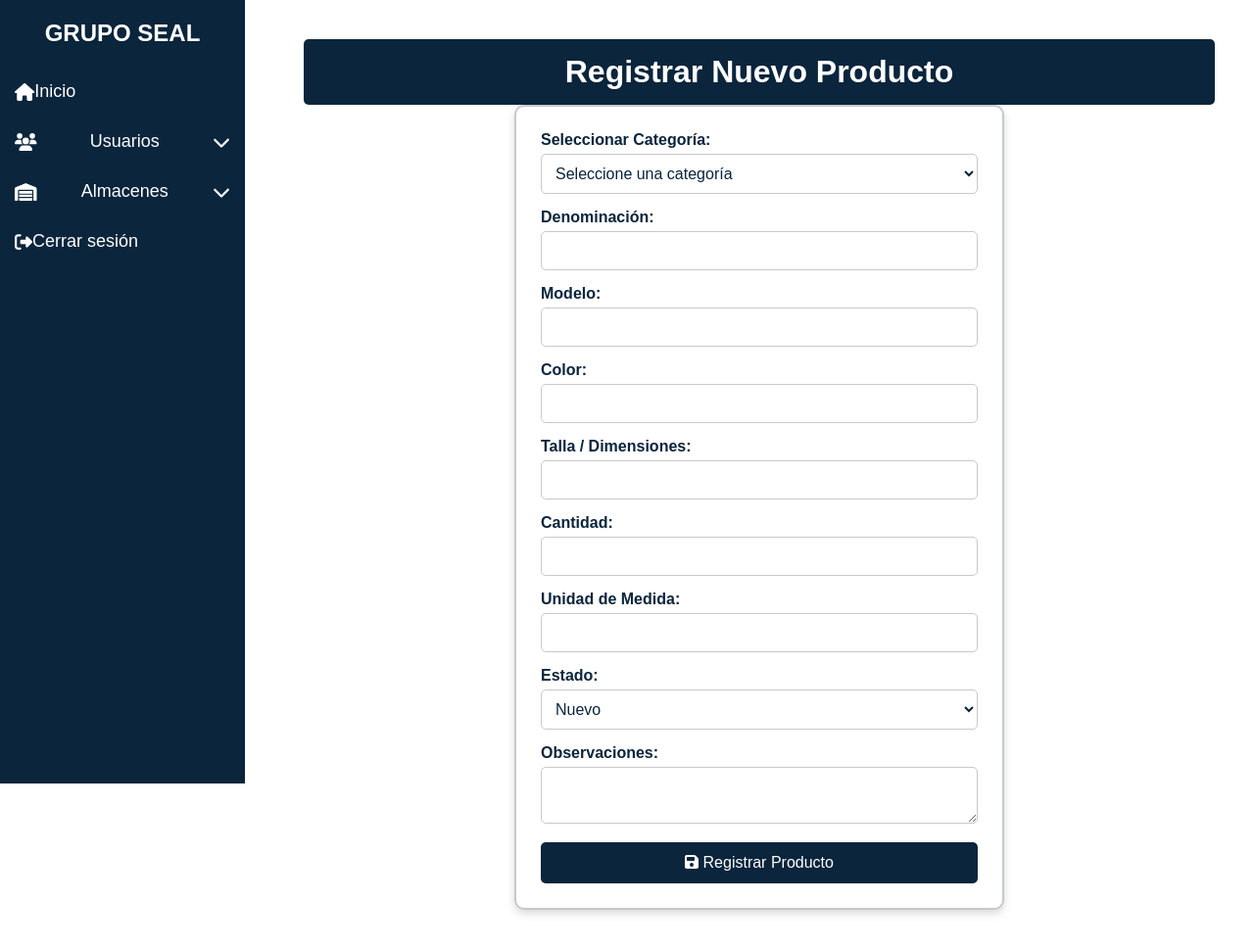
After one commit to BrSilvinha/comseproa_inventory, a PHP site: the page made by almacenes/registrar_producto.php in a window 1280 px wide. The commit adds this page. Shown: the whole page at 98% size. Run offline with PHP 8.4, Linux system fonts and the light colour scheme; a user stored in the database is signed in; tables that the repository leaves empty or names only in its code hold one stand-in row (values such as "Sample post").

Commit message:
Actualizar rutas de cierre de sesión y agregar página para registrar productos con su respectivo estilo

```diff
--- a/almacenes/listar.php
+++ b/almacenes/listar.php
@@ -46,7 +46,7 @@ $result = $conn->query($sql);
                 <li><a href="/almacenes/listar.php"><i class="fas fa-list"></i> Lista de Almacenes</a></li>
             </ul>
         </li>
-        <li><a href="/logout.php"><i class="fas fa-sign-out-alt"></i> Cerrar sesión</a></li>
+        <li><a href="../logout.php"><i class="fas fa-sign-out-alt"></i> Cerrar sesión</a></li>
     </ul>
 </nav>
 
--- /dev/null
+++ b/almacenes/registrar_producto.php
@@ -0,0 +1,183 @@
+<?php
+session_start();
+
+// Verificar si el usuario ha iniciado sesión
+if (!isset($_SESSION["user_id"])) {
+    header("Location: ../views/login_form.php");
+    exit();
+}
+
+require_once "../config/database.php";
+
+// Verificar si se proporcionó almacén
+if (!isset($_GET['almacen_id']) || !filter_var($_GET['almacen_id'], FILTER_VALIDATE_INT)) {
+    die("Datos no válidos.");
+}
+
+$almacen_id = $_GET['almacen_id'];
+
+$mensaje = "";
+$error = "";
+
+if ($_SERVER["REQUEST_METHOD"] == "POST") {
+    if (!empty($_POST["nombre"]) && !empty($_POST["cantidad"]) && !empty($_POST["unidad_medida"]) && !empty($_POST["estado"])) {
+        $nombre = trim($_POST["nombre"]);
+        $modelo = trim($_POST["modelo"] ?? '');
+        $color = trim($_POST["color"] ?? '');
+        $talla_dimensiones = trim($_POST["talla_dimensiones"] ?? '');
+        $cantidad = intval($_POST["cantidad"]);
+        $unidad_medida = trim($_POST["unidad_medida"]);
+        $estado = trim($_POST["estado"]);
+        $observaciones = trim($_POST["observaciones"] ?? '');
+        $categoria_id = intval($_POST["categoria"]);
+
+        // Insertar el producto en la base de datos
+        $sql = "INSERT INTO productos (nombre, modelo, color, talla_dimensiones, cantidad, unidad_medida, estado, observaciones, almacen_id, categoria_id)
+                VALUES (?, ?, ?, ?, ?, ?, ?, ?, ?, ?)";
+        $stmt = $conn->prepare($sql);
+
+        if ($stmt) {
+            $stmt->bind_param("ssssissssi", $nombre, $modelo, $color, $talla_dimensiones, $cantidad, $unidad_medida, $estado, $observaciones, $almacen_id, $categoria_id);
+            if ($stmt->execute()) {
+                $mensaje = "✅ Producto registrado con éxito.";
+            } else {
+                $error = "❌ Error al registrar el producto: " . $stmt->error;
+            }
+            $stmt->close();
+        } else {
+            $error = "❌ Error en la consulta SQL: " . $conn->error;
+        }
+    } else {
+        $error = "⚠️ Todos los campos obligatorios deben llenarse.";
+    }
+}
+?>
+
+<!DOCTYPE html>
+<html lang="es">
+<head>
+    <meta charset="UTF-8">
+    <meta name="viewport" content="width=device-width, initial-scale=1.0">
+    <title>Registrar Producto - COMSEPROA</title>
+    <link rel="stylesheet" href="../assets/css/styles-dashboard.css">
+    <link rel="stylesheet" href="../assets/css/styles-registrar-producto.css">
+    <script src="https://cdnjs.cloudflare.com/ajax/libs/font-awesome/6.4.2/js/all.min.js"></script>
+</head>
+<body>
+
+<!-- Menú Lateral -->
+<nav class="sidebar">
+    <h2>GRUPO SEAL</h2>
+    <ul>
+        <li><a href="../dashboard.php"><i class="fas fa-home"></i> Inicio</a></li>
+
+        <!-- Usuarios -->
+        <li class="submenu-container">
+            <a href="#" aria-label="Menú Usuarios">
+                <i class="fas fa-users"></i> Usuarios <i class="fas fa-chevron-down"></i>
+            </a>
+            <ul class="submenu">
+                <li><a href="../usuarios/registrar.php"><i class="fas fa-user-plus"></i> Registrar Usuario</a></li>
+                <li><a href="../usuarios/listar.php"><i class="fas fa-list"></i> Lista de Usuarios</a></li>
+            </ul>
+        </li>
+
+        <!-- Almacenes -->
+        <li class="submenu-container">
+            <a href="#" aria-label="Menú Almacenes">
+                <i class="fas fa-warehouse"></i> Almacenes <i class="fas fa-chevron-down"></i>
+            </a>
+            <ul class="submenu">
+                <li><a href="registrar.php"><i class="fas fa-plus"></i> Registrar Almacén</a></li>
+                <li><a href="listar.php"><i class="fas fa-list"></i> Lista de Almacenes</a></li>
+            </ul>
+        </li>
+
+        <!-- Cerrar Sesión -->
+        <li><a href="../logout.php"><i class="fas fa-sign-out-alt"></i> Cerrar sesión</a></li>
+    </ul>
+</nav>
+<!-- Contenido Principal -->
+<div class="main-content">
+    <h1>Registrar Nuevo Producto</h1>
+
+    <?php if (!empty($mensaje)): ?>
+        <p class="message"><?php echo $mensaje; ?></p>
+    <?php endif; ?>
+    <?php if (!empty($error)): ?>
+        <p class="error"><?php echo $error; ?></p>
+    <?php endif; ?>
+
+    <div class="form-container">
+        <form action="" method="POST">
+            <label for="categoria">Seleccionar Categoría:</label>
+            <select id="categoria" name="categoria" required onchange="mostrarCampos()">
+                <option value="">Seleccione una categoría</option>
+                <option value="1">Ropa</option>
+                <option value="2">Accesorios de seguridad</option>
+                <option value="3">Kebras y fundas nuevas</option>
+            </select>
+
+            <label for="nombre">Denominación:</label>
+            <input type="text" id="nombre" name="nombre" required>
+
+            <div id="campo-modelo">
+                <label for="modelo">Modelo:</label>
+                <input type="text" id="modelo" name="modelo">
+            </div>
+
+            <div id="campo-color">
+                <label for="color">Color:</label>
+                <input type="text" id="color" name="color">
+            </div>
+
+            <div id="campo-talla">
+                <label for="talla_dimensiones">Talla / Dimensiones:</label>
+                <input type="text" id="talla_dimensiones" name="talla_dimensiones">
+            </div>
+
+            <label for="cantidad">Cantidad:</label>
+            <input type="number" id="cantidad" name="cantidad" required>
+
+            <label for="unidad_medida">Unidad de Medida:</label>
+            <input type="text" id="unidad_medida" name="unidad_medida" required>
+
+            <label for="estado">Estado:</label>
+            <select id="estado" name="estado" required>
+                <option value="Nuevo">Nuevo</option>
+                <option value="Usado">Usado</option>
+                <option value="Dañado">Dañado</option>
+            </select>
+
+            <label for="observaciones">Observaciones:</label>
+            <textarea id="observaciones" name="observaciones"></textarea>
+
+            <button type="submit"><i class="fas fa-save"></i> Registrar Producto</button>
+        </form>
+    </div>
+</div>
+
+<script>
+function mostrarCampos() {
+    var categoria = document.getElementById("categoria").value;
+
+    // Ocultar todos los campos adicionales por defecto
+    document.getElementById("campo-modelo").style.display = "none";
+    document.getElementById("campo-color").style.display = "none";
+    document.getElementById("campo-talla").style.display = "none";
+
+    if (categoria == "1" || categoria == "2") {
+        // Ropa y Accesorios de seguridad: Muestran Modelo, Color y Talla/Dimensiones
+        document.getElementById("campo-modelo").style.display = "block";
+        document.getElementById("campo-color").style.display = "block";
+        document.getElementById("campo-talla").style.display = "block";
+    } else if (categoria == "3") {
+        // Kebras y fundas nuevas: Solo muestran Color y Talla/Dimensiones
+        document.getElementById("campo-color").style.display = "block";
+        document.getElementById("campo-talla").style.display = "block";
+    }
+}
+</script>
+<script src="../assets/js/script.js"></script>
+</body>
+</html>
--- a/almacenes/ver-almacen.php
+++ b/almacenes/ver-almacen.php
@@ -87,9 +87,10 @@ $stmt_categorias->close();
                     <h4><?php echo htmlspecialchars($categoria['nombre']); ?></h4>
                     <p>Productos: <?php echo $categoria['total_productos']; ?></p>
 
-                    <button class="btn-registrar" onclick="location.href='/productos/registrar.php?almacen_id=<?php echo $almacen_id; ?>&categoria_id=<?php echo $categoria['id']; ?>'">
+                    <button class="btn-registrar" onclick="location.href='../almacenes/registrar_producto.php?almacen_id=<?php echo $almacen_id; ?>&categoria_id=<?php echo $categoria['id']; ?>'">
                         <i class="fas fa-plus"></i> Registrar Producto
                     </button>
+
 
                     <button class="btn-lista" onclick="location.href='/productos/listar.php?almacen_id=<?php echo $almacen_id; ?>&categoria_id=<?php echo $categoria['id']; ?>'">
                         <i class="fas fa-list"></i> Lista de Productos
--- /dev/null
+++ b/assets/css/styles-registrar-producto.css
@@ -0,0 +1,68 @@
+
+/* Estilos para el formulario */
+.main-content {
+    margin-left: 270px;
+    padding: 40px;
+    color: #0a253c;
+}
+
+.form-container {
+    background: #ffffff;
+    padding: 25px;
+    border-radius: 10px;
+    box-shadow: 0px 4px 8px rgba(0, 0, 0, 0.15);
+    max-width: 500px;
+    margin: auto;
+    border: 2px solid #c8c9ca;
+}
+
+.form-container label {
+    display: block;
+    font-weight: bold;
+    margin-bottom: 5px;
+    color: #0a253c;
+}
+
+.form-container input,
+.form-container textarea,
+.form-container select {
+    width: 100%;
+    padding: 10px;
+    border: 1px solid #c8c9ca;
+    border-radius: 5px;
+    margin-bottom: 15px;
+    font-size: 16px;
+    background-color: #ffffff;
+    color: #0a253c;
+}
+
+.form-container input:focus,
+.form-container textarea:focus,
+.form-container select:focus {
+    border-color: #0a253c;
+    outline: none;
+    box-shadow: 0px 0px 5px rgba(10, 37, 60, 0.5);
+}
+
+button {
+    background-color: #0a253c;
+    color: #ffffff;
+    padding: 12px 18px;
+    border: none;
+    border-radius: 5px;
+    font-size: 16px;
+    cursor: pointer;
+    width: 100%;
+    transition: 0.3s;
+}
+
+button:hover {
+    background-color: #072030;
+}
+h1 {
+    text-align: center;
+    color: #ffffff;
+    background-color: #0a253c;
+    padding: 15px;
+    border-radius: 5px;
+}
--- a/usuarios/editar_usuario.php
+++ b/usuarios/editar_usuario.php
@@ -107,7 +107,7 @@ $conn->close();
             </li>
 
             <!-- Cerrar Sesión -->
-            <li><a href="logout.php"><i class="fas fa-sign-out-alt"></i> Cerrar sesión</a></li>
+            <li><a href="../logout.php"><i class="fas fa-sign-out-alt"></i> Cerrar sesión</a></li>
         </ul>
     </nav>
     <main class="content">
--- a/usuarios/listar.php
+++ b/usuarios/listar.php
@@ -139,7 +139,7 @@ $conn->close();
             </li>
 
             <!-- Cerrar Sesión -->
-            <li><a href="/logout.php"><i class="fas fa-sign-out-alt"></i> Cerrar sesión</a></li>
+            <li><a href="../logout.php"><i class="fas fa-sign-out-alt"></i> Cerrar sesión</a></li>
         </ul>
     </nav>
 
--- a/usuarios/registrar.php
+++ b/usuarios/registrar.php
@@ -105,7 +105,7 @@
             </li>
 
             <!-- Cerrar Sesión -->
-            <li><a href="logout.php"><i class="fas fa-sign-out-alt"></i> Cerrar sesión</a></li>
+            <li><a href="../logout.php"><i class="fas fa-sign-out-alt"></i> Cerrar sesión</a></li>
         </ul>
     </nav>
     <main class="content">
```
